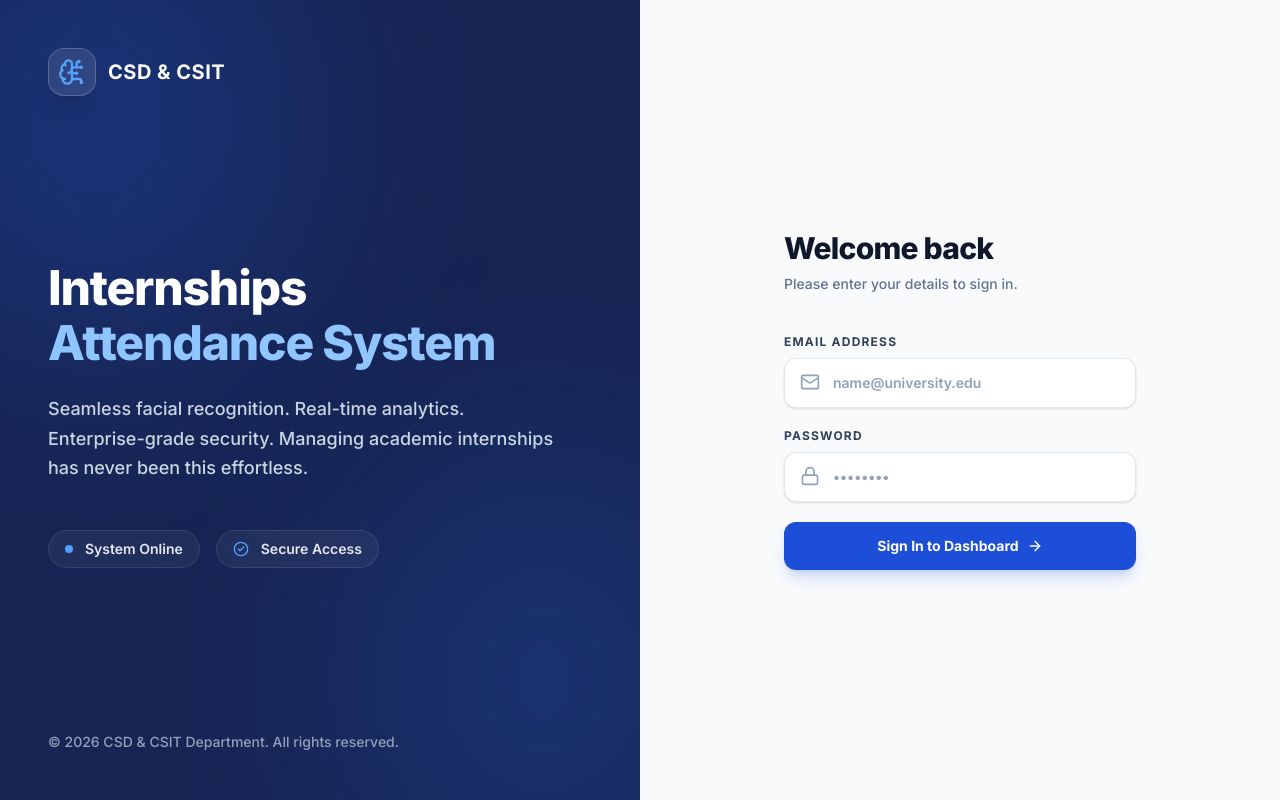
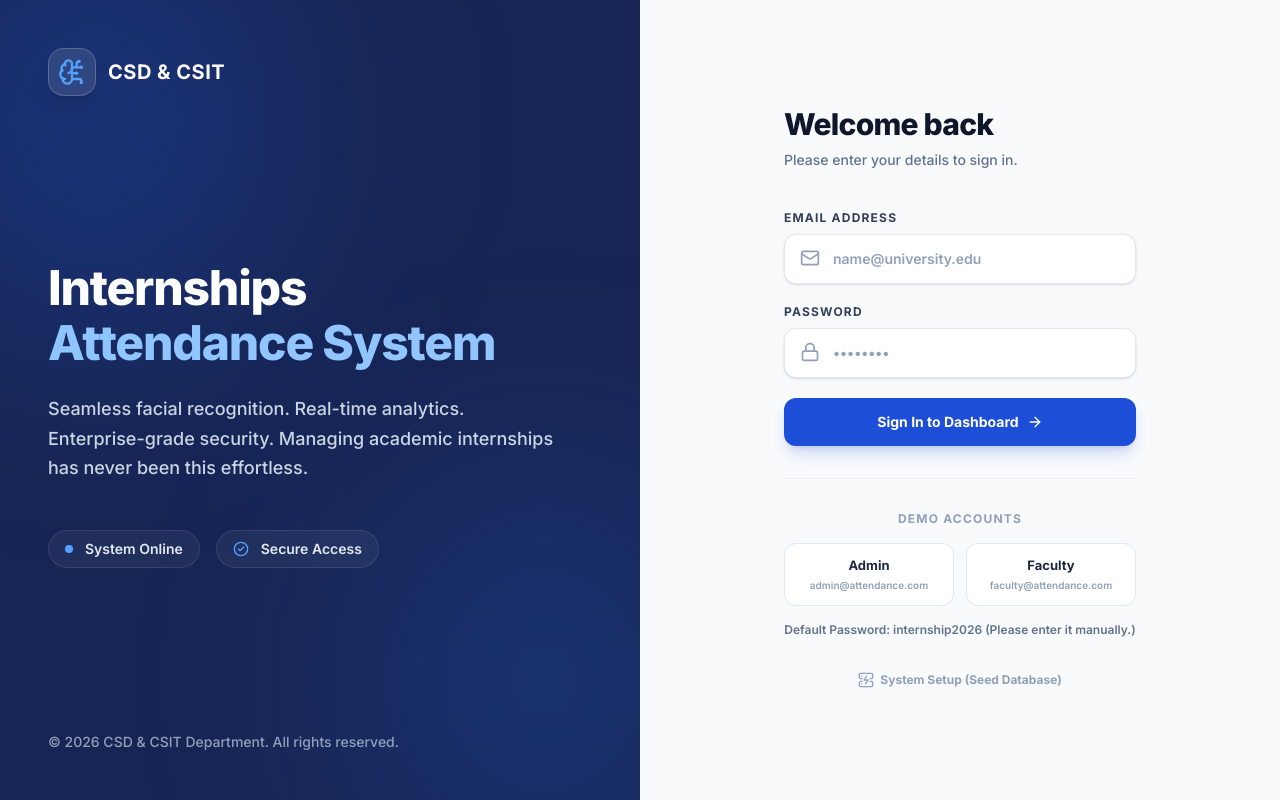
Before and after one commit to varshini2419/Student-attendance-system, a React (Vite) app in the folder frontend/: page /login in a window 1280 px wide. Built offline with nearby package versions, Linux system fonts and the light colour scheme; no server answers.

Commit message:
Revert "remove demo accounts and seed setup from login"
This reverts commit d67f2574e778cccca65dd02a6fb9684f441bae0b.

```diff
--- a/frontend/src/pages/Login.jsx
+++ b/frontend/src/pages/Login.jsx
@@ -1,15 +1,16 @@
 import { useState, useEffect } from 'react';
 import { useNavigate, useLocation } from 'react-router-dom';
 import { useAuth } from '../context/AuthContext';
-import { BrainCircuit, Lock, Mail, AlertCircle, CheckCircle2, ArrowRight } from 'lucide-react';
+import { BrainCircuit, Lock, Mail, AlertCircle, ServerCrash, CheckCircle2, ArrowRight } from 'lucide-react';
 
 const Login = () => {
   const [email, setEmail] = useState('');
   const [password, setPassword] = useState('');
   const [localError, setLocalError] = useState('');
+  const [seeding, setSeeding] = useState(false);
   const [seedSuccess, setSeedSuccess] = useState('');
 
-  const { login, error: authError, token, loading } = useAuth();
+  const { login, error: authError, token, seedDefaultUsers, loading } = useAuth();
   const navigate = useNavigate();
   const location = useLocation();
 
@@ -41,6 +42,36 @@ const Login = () => {
     if (res.success) {
       navigate(from, { replace: true });
     }
+  };
+
+  const handleSeed = async () => {
+    setSeeding(true);
+    setLocalError('');
+    try {
+      const res = await seedDefaultUsers();
+      if (res.success) {
+        setSeedSuccess('Default Admin & Faculty accounts created successfully!');
+      } else {
+        setLocalError(res.message || 'Seeding failed. Is the MongoDB service running?');
+      }
+    } catch (err) {
+      setLocalError('Connection to backend failed. Please verify that the backend is running.');
+    } finally {
+      setSeeding(false);
+    }
+  };
+
+  // Quick fill helper
+  const fillCredentials = (role) => {
+    if (role === 'admin') {
+      setEmail('admin@attendance.com');
+      setPassword('');
+    } else {
+      setEmail('faculty@attendance.com');
+      setPassword('');
+    }
+    setLocalError('');
+    setSeedSuccess('');
   };
 
   return (
@@ -179,6 +210,46 @@ const Login = () => {
             </button>
           </form>
 
+          {/* Quick Credentials Panel */}
+          <div className="mt-8 border-t border-slate-200/60 pt-8">
+            <span className="mb-4 block text-center text-xs font-bold text-slate-400 uppercase tracking-widest">
+              Demo Accounts
+            </span>
+            <div className="grid grid-cols-2 gap-3">
+              <button
+                type="button"
+                onClick={() => fillCredentials('admin')}
+                className="flex flex-col items-center justify-center rounded-xl border border-slate-200 bg-white p-3 text-center transition-all hover:border-brand-300 hover:bg-brand-50 hover:shadow-sm active:scale-[0.97] cursor-pointer"
+              >
+                <span className="text-[13px] font-bold text-slate-800">Admin</span>
+                <span className="text-[10px] font-semibold text-slate-400 mt-0.5">admin@attendance.com</span>
+              </button>
+              <button
+                type="button"
+                onClick={() => fillCredentials('faculty')}
+                className="flex flex-col items-center justify-center rounded-xl border border-slate-200 bg-white p-3 text-center transition-all hover:border-indigo-300 hover:bg-indigo-50 hover:shadow-sm active:scale-[0.97] cursor-pointer"
+              >
+                <span className="text-[13px] font-bold text-slate-800">Faculty</span>
+                <span className="text-[10px] font-semibold text-slate-400 mt-0.5">faculty@attendance.com</span>
+              </button>
+            </div>
+            <p className="mt-4 text-center text-xs font-semibold text-slate-500">
+              Default Password: internship2026 (Please enter it manually.)
+            </p>
+          </div>
+
+          {/* Seed Database Option */}
+          <div className="mt-8 text-center">
+            <button
+              onClick={handleSeed}
+              disabled={seeding}
+              className="inline-flex items-center gap-1.5 text-xs font-bold text-slate-400 hover:text-brand-600 transition-colors disabled:opacity-50 cursor-pointer"
+            >
+              <ServerCrash className="h-4 w-4" />
+              {seeding ? 'Configuring...' : 'System Setup (Seed Database)'}
+            </button>
+          </div>
+
         </div>
       </div>
     </div>
```
